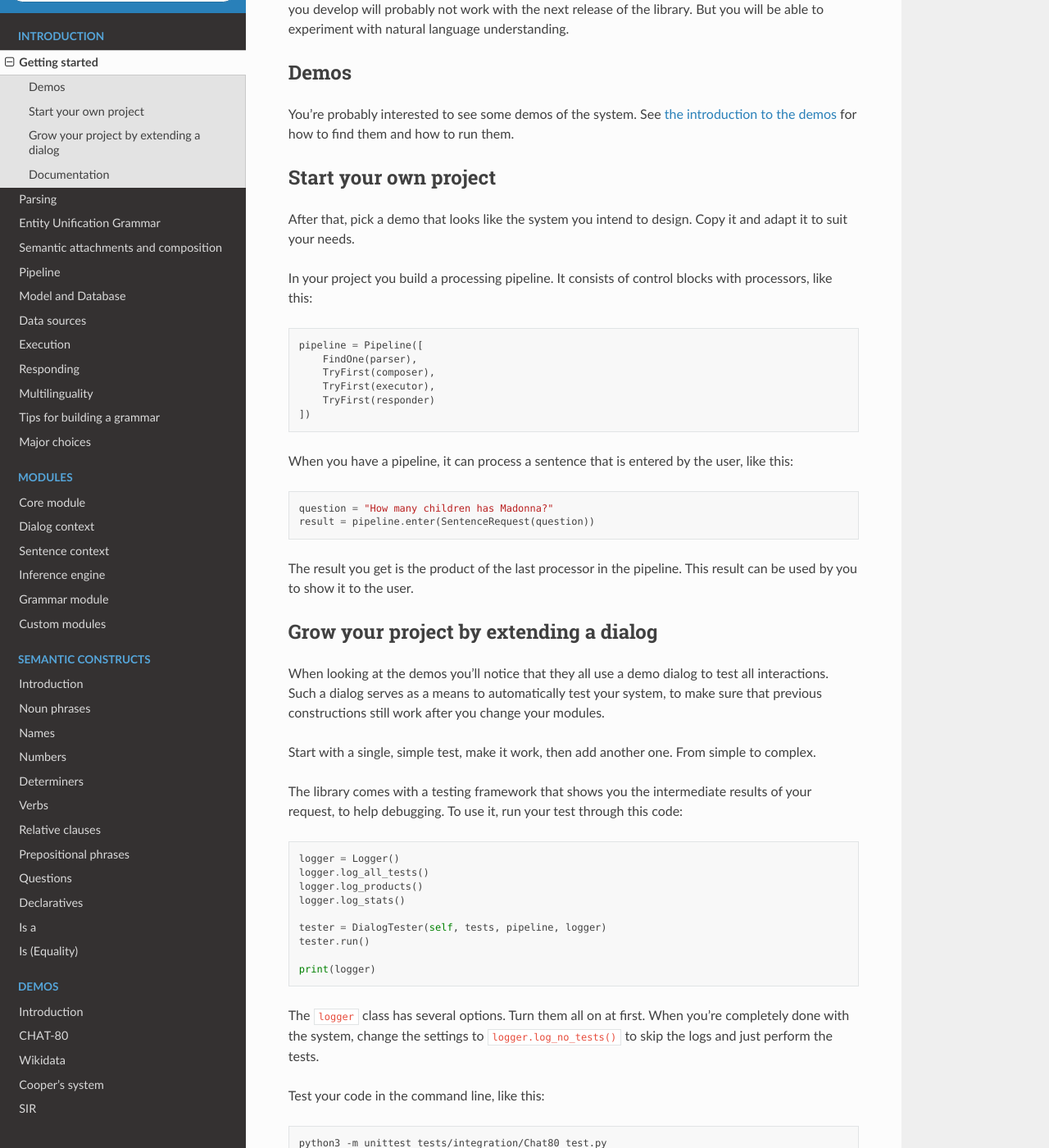
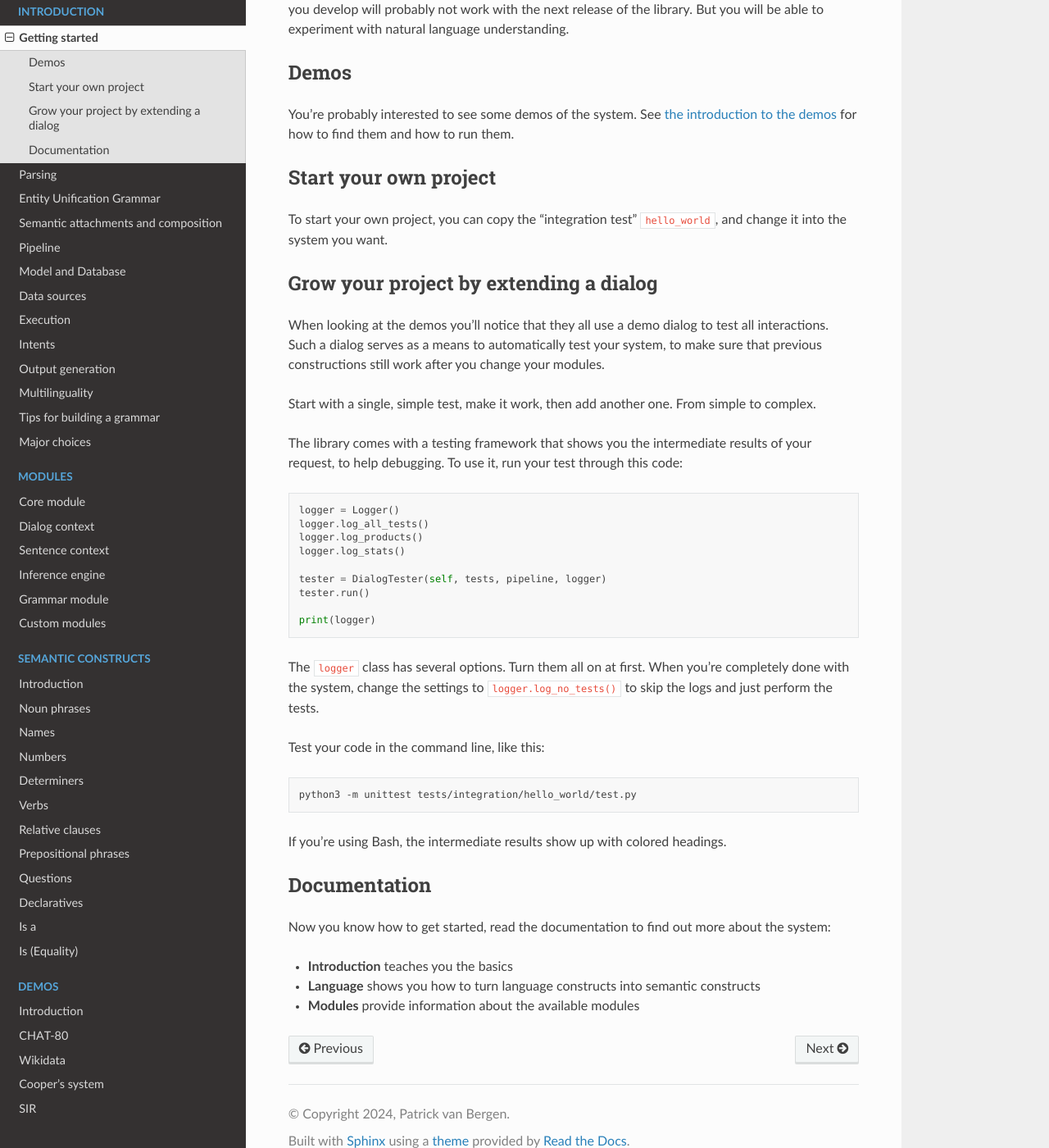
Before and after one commit to garfix/richard-readthedocs, a Sphinx documentation site: the page built from docs/source/introduction/getting-started.md, in a window 1280 px wide and 1400 px high, scrolled down 352 px. Shown: the whole window at 82% size. Built offline with Sphinx 7.4.7 and the Read the Docs theme 3.1.0, drawn with Linux system fonts in a browser that asks for light colours.

Commit message:
intents and output

```diff
--- a/docs/source/index.rst
+++ b/docs/source/index.rst
@@ -14,7 +14,8 @@ This Python software library allows you to turn human language sentences into Py
    introduction/model.md
    introduction/data-sources.md
    introduction/execution.md
-   introduction/responding.md
+   introduction/intents.md
+   introduction/output-generation.md
    introduction/multilinguality.md
    introduction/tips.md
    introduction/major-choices.md
--- a/docs/source/introduction/getting-started.md
+++ b/docs/source/introduction/getting-started.md
@@ -12,27 +12,7 @@ You're probably interested to see some demos of the system. See [the introductio
 
 ## Start your own project
 
-After that, pick a demo that looks like the system you intend to design. Copy it and adapt it to suit your needs.
-
-In your project you build a processing pipeline. It consists of control blocks with processors, like this:
-
-~~~python
-pipeline = Pipeline([
-    FindOne(parser),
-    TryFirst(composer),
-    TryFirst(executor),
-    TryFirst(responder)
-])
-~~~
-
-When you have a pipeline, it can process a sentence that is entered by the user, like this:
-
-~~~python
-question = "How many children has Madonna?"
-result = pipeline.enter(SentenceRequest(question))
-~~~
-
-The result you get is the product of the last processor in the pipeline. This result can be used by you to show it to the user.
+To start your own project, you can copy the "integration test" `hello_world`, and change it into the system you want.
 
 ## Grow your project by extending a dialog
 
@@ -59,7 +39,7 @@ The `logger` class has several options. Turn them all on at first. When you're c
 Test your code in the command line, like this:
 
 ~~~bash
-python3 -m unittest tests/integration/Chat80_test.py
+python3 -m unittest tests/integration/hello_world/test.py
 ~~~
 
 If you're using Bash, the intermediate results show up with colored headings.
```
Also changed, not shown: docs/source/introduction/intents.md (added, +52 -0 lines), docs/source/introduction/output-generation.md (added, +32 -0 lines), docs/source/introduction/responding.md (deleted, +0 -92 lines).
